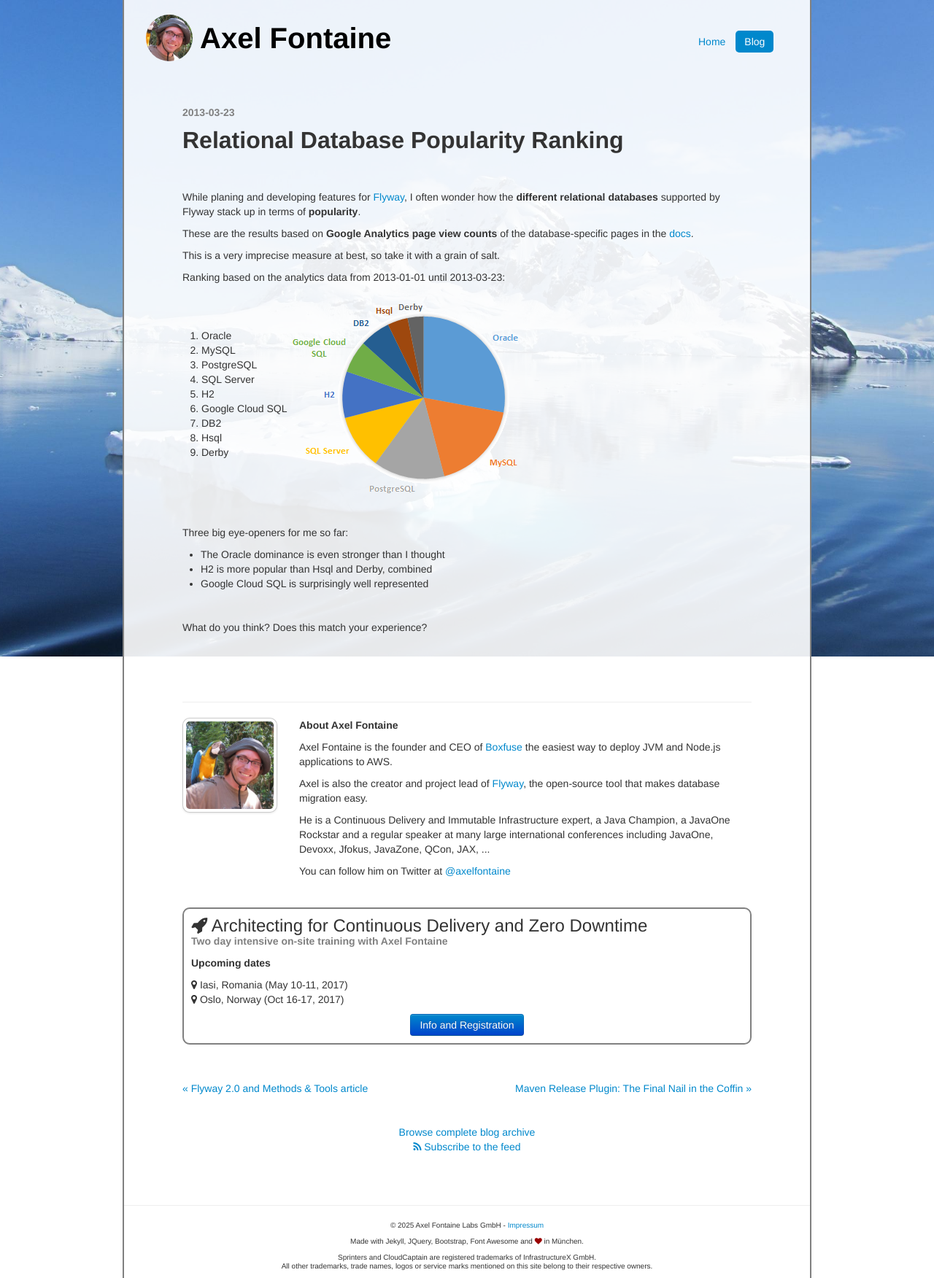
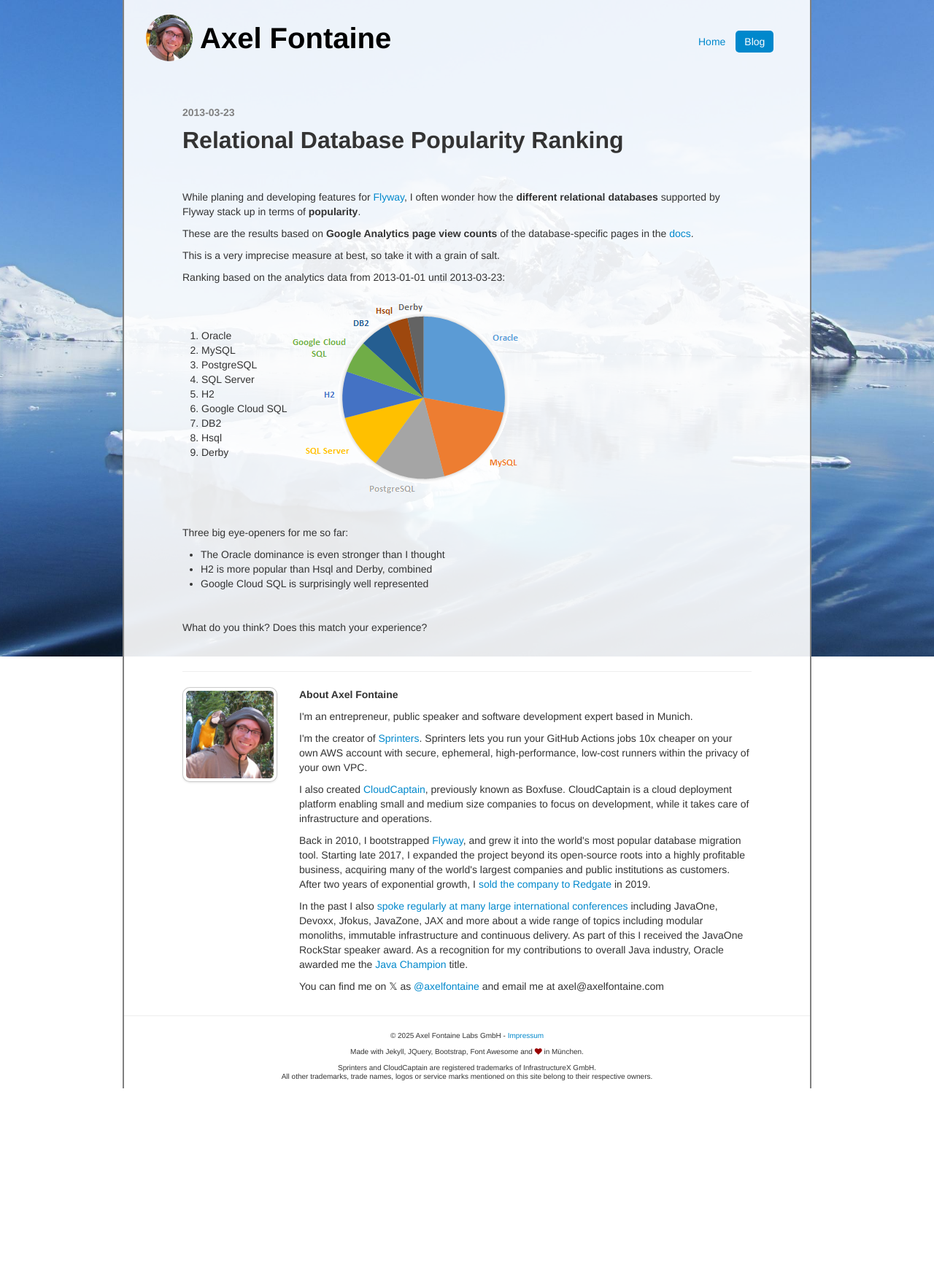
Before and after one commit to axelfontaine/axelfontaine.com, a Jekyll site: the page built from _posts/2013-03-23-relational-database-popularity.html, in a window 1280 px wide. Shown: the whole page at 73% size. Built offline with Jekyll 4.4.1, drawn with Linux system fonts in a browser that asks for light colours; comment, search, counter and statistics services are not loaded; after the commit the page ends 1492 px from its top, so only the background shows below that.

Commit message:
Removed obsolete course info

```diff
--- a/_config.yml
+++ b/_config.yml
@@ -1,3 +1,3 @@
-exclude: [.gitattributes, .gitignore, axelfontaine.com.iml, axelfontaine.com.ipr, axelfontaine.com.iws, README.md]
-port: 4001
+exclude: [.gitattributes, .gitignore, .idea, .run, axelfontaine.com.iml, axelfontaine.com.ipr, axelfontaine.com.iws, README.md, docker-compose.yml, Dockerfile]
+port: 4002
 safe: true
--- a/_layouts/blog.html
+++ b/_layouts/blog.html
@@ -16,39 +16,6 @@
 
             <p>&nbsp;</p>
 
-            <div id="social-buttons">
-                <table>
-                    <tr>
-                        <td>
-                            <a href="https://twitter.com/share" class="twitter-share-button"
-                               data-text="{{ page.title }} by @axelfontaine"></a>
-                            <script>!function (d, s, id) {
-                                var js, fjs = d.getElementsByTagName(s)[0];
-                                if (!d.getElementById(id)) {
-                                    js = d.createElement(s);
-                                    js.id = id;
-                                    js.src = "//platform.twitter.com/widgets.js";
-                                    fjs.parentNode.insertBefore(js, fjs);
-                                }
-                            }(document, "script", "twitter-wjs");</script>
-                        </td>
-                        <td>
-                            <g:plusone size="medium"></g:plusone>
-                            <script type="text/javascript">
-                                (function () {
-                                    var po = document.createElement('script');
-                                    po.type = 'text/javascript';
-                                    po.async = true;
-                                    po.src = '//apis.google.com/js/plusone.js';
-                                    var s = document.getElementsByTagName('script')[0];
-                                    s.parentNode.insertBefore(po, s);
-                                })();
-                            </script>
-                        </td>
-                    </tr>
-                </table>
-            </div>
-
             <hr>
         </div>
         <div class="span1"></div>
@@ -56,85 +23,38 @@
 
     <div class="row">
         <div class="span1"></div>
-        <div class="span2"><img src="/assets/photos/axel.jpg" alt="Axel" class="img-polaroid"
-                                width="120"/></div>
+        <div class="span2">
+            <img src="/assets/photos/axel.jpg" alt="Axel" class="img-polaroid" width="120"/>
+        </div>
         <div class="span8">
             <p><strong>About Axel Fontaine</strong></p>
 
-            <p>Axel Fontaine is the founder and CEO of <a href="https://boxfuse.com">Boxfuse</a> the easiest way to deploy JVM and Node.js applications to AWS.</p>
+            <p>I'm an entrepreneur, public speaker and software development expert based in Munich.</p>
+            <p>
+                I'm the creator of <a href="https://sprinters.sh" target="_blank">Sprinters</a>.
+                Sprinters lets you run your GitHub Actions jobs 10x cheaper on your own AWS account with secure, ephemeral, high-performance, low-cost runners within the privacy of your own VPC.
+            </p>
+            <p>
+                I also created <a href="https://cloudcaptain.sh" target="_blank">CloudCaptain</a>, previously known as Boxfuse.
+                CloudCaptain is a cloud deployment platform enabling small and medium size companies to focus on development, while it takes care of infrastructure and operations.
+            </p>
+            <p>
+                Back in 2010, I bootstrapped <a href="https://flywaydb.org" target="_blank">Flyway</a>,
+                and grew it into the world's most popular database migration tool.
+                Starting late 2017, I expanded the project beyond its open-source roots into a highly profitable business,
+                acquiring many of the world's largest companies and public institutions as customers.
+                After two years of exponential growth, I <a href="https://www.realwire.com/releases/Redgate-cements-position-as-leading-vendor-with-Flyway-acquisition" target="_blank">sold the company to Redgate</a> in 2019.
+            </p>
+            <p>In the past I also <a href="#speaking">spoke regularly at many large international conferences</a>
+                including JavaOne, Devoxx, Jfokus, JavaZone, JAX and more about a wide range of topics including
+                modular monoliths, immutable infrastructure and continuous delivery. As part of this I received the
+                JavaOne RockStar speaker award. As a recognition for my contributions to overall Java industry,
+                Oracle awarded me the
+                <a href="https://blogs.oracle.com/java/post/new-java-champion-axel-fontaine" target="_blank">Java Champion</a>
+                title.</p>
 
-            <p>Axel is also the creator and project lead of <a href="https://flywaydb.org">Flyway</a>, the open-source tool that makes database migration easy.</p>
-
-            <p>He is a Continuous Delivery and Immutable Infrastructure expert, a Java Champion, a JavaOne Rockstar and a regular speaker at many large international conferences including JavaOne, Devoxx, Jfokus, JavaZone, QCon, JAX, ...</p>
-
-            <p>You can follow him on Twitter at <a href="https://twitter.com/axelfontaine">@axelfontaine</a></p>
-
-            <p>&nbsp;</p>
+            <p>You can find me on 𝕏 as <a href="https://x.com/axelfontaine" target="_blank">@axelfontaine</a> and email me at axel@axelfontaine.com</p>
         </div>
         <div class="span1"></div>
     </div>
-    <div class="row">
-        <div class="span1"></div>
-        <div class="span10">
-            <div id="training-ad">
-                <div id="training-ad-title">
-
-                    <i class="fa fa-rocket"></i>
-                    Architecting for Continuous Delivery and Zero Downtime
-                </div>
-                <p id="training-ad-subtitle">Two day intensive on-site training with Axel Fontaine</p>
-
-                <p><strong>Upcoming dates</strong></p>
-
-                <p>
-                    <i class="fa fa-map-marker"></i> Iasi, Romania (May 10-11, 2017)<br>
-                    <i class="fa fa-map-marker"></i> Oslo, Norway (Oct 16-17, 2017)
-                </p>
-
-                <div class="call-to-action">
-                    <a href="/training/continuousdelivery.html"
-                       class="btn btn-primary">Info and Registration</a>
-                </div>
-            </div>
-
-            <div id="blog-post-nav">
-                {% if page.previous %}
-                <div id="blog-post-previous">
-                    <a href="{{page.previous.url}}">« {{ page.previous.title }}</a>
-                </div>
-                {% endif %}
-
-                {% if page.next %}
-                <div id="blog-post-next">
-                    <a href="{{page.next.url}}">{{ page.next.title }} »</a>
-                </div>
-                {% endif %}
-
-                <div id="blog-post-archive">
-                    <a href="/blog/archive.html">Browse complete blog archive</a><br/>
-                    <a href="/blog/atom.xml"><i class="fa fa-rss"></i></a> <a href="/blog/atom.xml">Subscribe to the
-                    feed</a>
-                </div>
-
-            </div>
-
-            <div id="disqus_thread"></div>
-            <script type="text/javascript">
-                /* * * CONFIGURATION VARIABLES: EDIT BEFORE PASTING INTO YOUR WEBPAGE * * */
-                var disqus_shortname = 'axelfontaine'; // required: replace example with your forum shortname
-
-                /* * * DON'T EDIT BELOW THIS LINE * * */
-                (function () {
-                    var dsq = document.createElement('script');
-                    dsq.type = 'text/javascript';
-                    dsq.async = true;
-                    dsq.src = '//' + disqus_shortname + '.disqus.com/embed.js';
-                    (document.getElementsByTagName('head')[0] || document.getElementsByTagName('body')[0]).appendChild(dsq);
-                })();
-            </script>
-
-        </div>
-        <div class="span1"></div>
-    </div>
-
 </div>
--- a/assets/axelfontaine.css
+++ b/assets/axelfontaine.css
@@ -353,22 +353,6 @@
     padding: 10px 30px;
 }
 
-#about-social a#stackoverflow:hover {
-    background: url('/assets/stackoverflow-hover.png') no-repeat center;
-}
-
-#about-social #slideshare {
-    width: 100px;
-    height: 50px;
-    background: url('/assets/slideshare.png') no-repeat center;
-    color: #808080;
-    padding: 10px 50px;
-}
-
-#about-social a#slideshare:hover {
-    background: url('/assets/slideshare-hover.png') no-repeat center;
-}
-
 .about-section {
     margin-top: 50px;
 }
```
Also changed, not shown: docker-compose.yml (added, +7 -0 lines), .run/Jekyll.run.xml (added), 1 other file.
